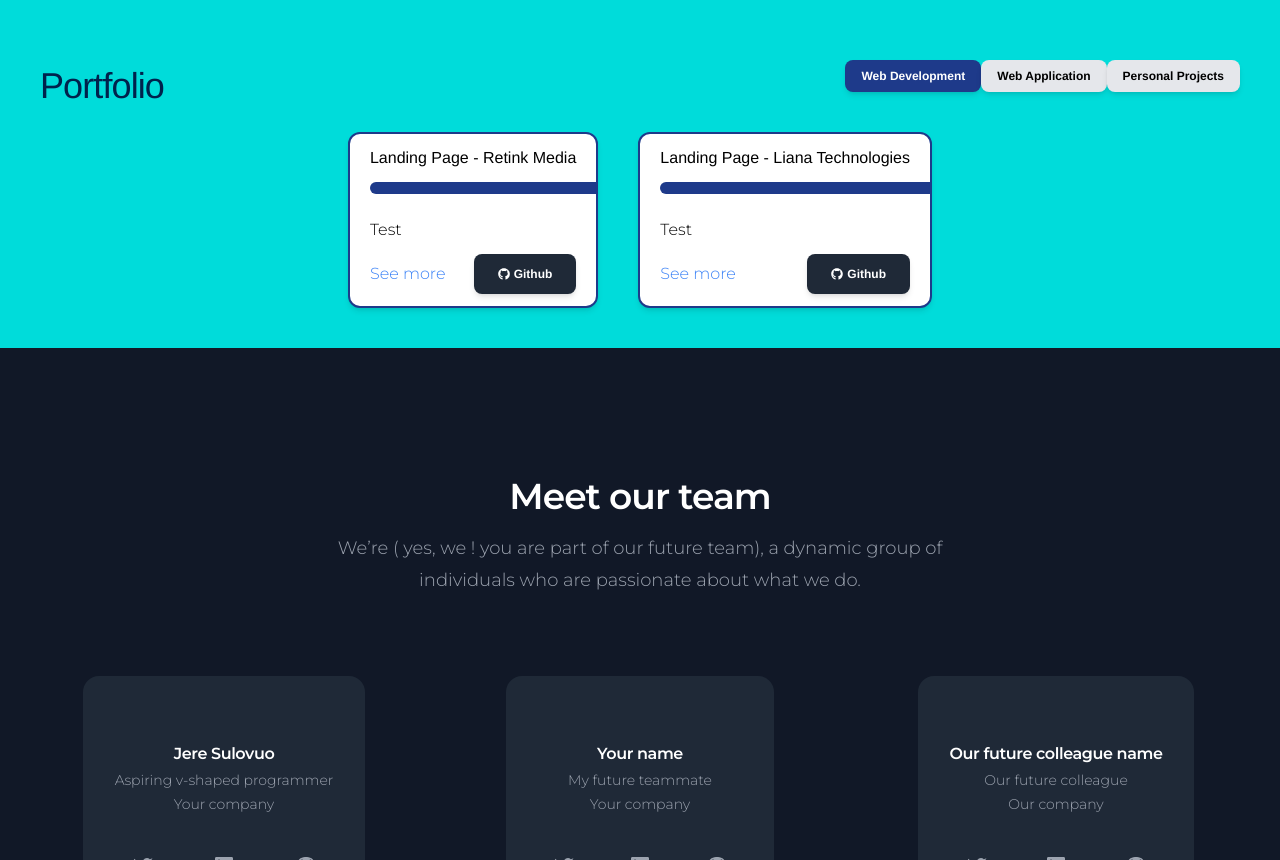
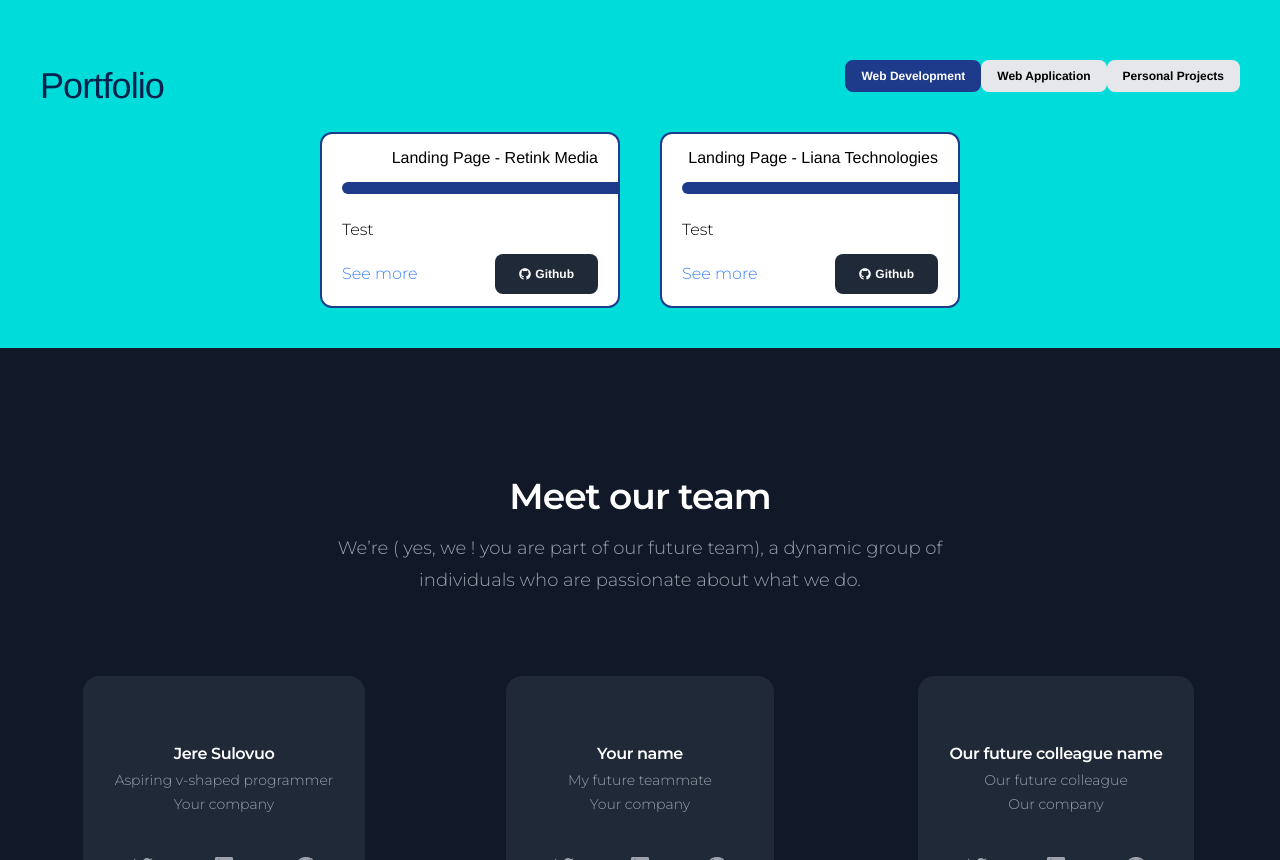
Before and after one commit to chungvuiloong/simple_portfolio, a React (Create React App) app: page / in a window 1280 px wide. Shown: the part 1280-2140 px from the top of the page. Built offline with nearby package versions, Linux system fonts and the light colour scheme.

Commit message:
Update code.

```diff
--- a/src/pages/Portfolio.tsx
+++ b/src/pages/Portfolio.tsx
@@ -1,5 +1,5 @@
 import React, { useState } from 'react';
-import ProjectCard from './ProjectCard';
+import { ProjectCard } from './ProjectCard';
 import { Button } from '@material-tailwind/react';
 
 const projects = [
--- a/src/pages/ProjectCard.tsx
+++ b/src/pages/ProjectCard.tsx
@@ -1,6 +1,5 @@
 import {
     Card,
-    CardHeader,
     Typography,
     Button,
     IconButton,
@@ -22,10 +21,12 @@ interface ProjectCardProps {
     project: Project;
 }
 
-const ProjectCard: React.FC<ProjectCardProps> = ({ project }) => {
+export const ProjectCard: React.FC<ProjectCardProps> = ({ project }) => {
     const { title, description, imageUrl, demoUrl, githubUrl } = project;
     return (
     <Card className='
+    sm:
+        basis-1/4
         grid grid-rows-3
         pl-5 py-3
         border-2 border-blue-900 rounded-xl
@@ -53,39 +54,3 @@ const ProjectCard: React.FC<ProjectCardProps> = ({ project }) => {
     </Card>
   );
 };
-
-export default ProjectCard;
-
-    // <div className="grid grid-rows-6 grid-flow-col bg-white rounded-lg overflow-hidden shadow-md">
-      {/* <img src={imageUrl} alt={title} className="w-full h-40 object-cover" /> */}
-
-      {/* <div className='row-span-1 border-b-2 border-blue-900'>{title}</div> */}
-        {/* <div className="p-4 flex-grow">
-            <h3 className="text-lg font-medium">{title}</h3>
-            <div className="border-b-2 border-blue-900"></div>
-            <p className="text-gray-600 mt-2">{description}</p>
-        </div> */}
-        {/* <div className="row-start-6 row-span-1 p-4 flex justify-between">
-            <a
-            href={demoUrl}
-            target="_blank"
-            rel="noopener noreferrer"
-            className="my-auto text-blue-500 hover:text-blue-700"
-            >
-            See more
-            </a>
-            <Button>
-            <a href={githubUrl}
-                target="_blank"
-                rel="noopener noreferrer"
-                className="text-white py-2 px-4 rounded flex items-center space-x-2 hover:bg-gray-800"
-                style={{
-                    backgroundColor: '#24292f'
-                }}
-            >
-            <FaGithub className="text-white" />
-            <span>Github</span>
-            </a>
-            </Button>
-        </div> */}
-    // </div>
```
